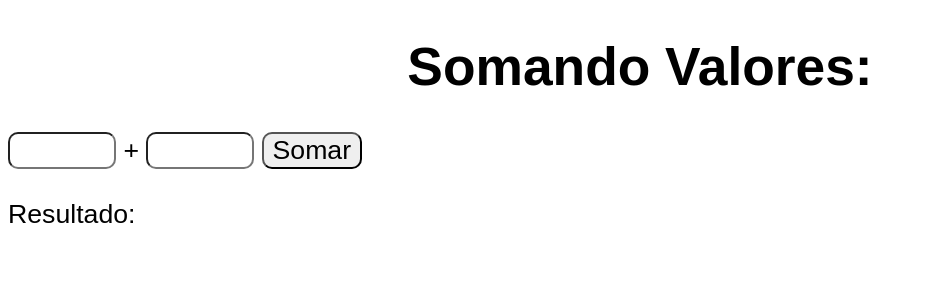
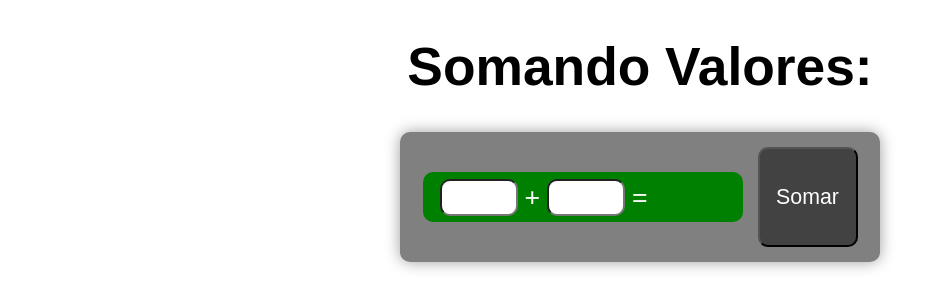
Before and after one commit to brenoapacite/javascript, a plain HTML site: page aula10/ex007.html in a window 1280 px wide. Shown: the whole page, without its empty margins (0-943 px from the left). Drawn offline with Linux system fonts and the light colour scheme.

Commit message:
Melhorei o exercício esteticamente

```diff
--- a/aula10/ex007.html
+++ b/aula10/ex007.html
@@ -16,18 +16,67 @@
             width: 100px;
             border-radius: 10px;
         }
+        div#corpo{
+            display: flex;
+            margin: auto;
+            width: 450px;
+            height: 100px;
+            background-color: gray;
+            padding: 15px;
+            border-radius: 10px;
+            box-shadow: 0px 0px 15px rgba(0, 0, 0, 0.384);
+        }
+        div#cal{
+            display: flex;
+            align-items: center;
+            justify-content: center;
+            padding: 10px;
+            width: 300px;
+            height: 30px;
+            border-radius: 10px;
+
+            margin: auto;
+            background-color: green;
+            color: white;
+        }
+        div#cal > input{
+            width: 70px;
+            text-align: center;
+            margin: 7px;
+        }
         div#res{
-            margin-top: 30px;
+            display: flex;
+            align-items: center;
+            justify-content: center;
+            width: 150px;
+            text-align: center;
+            background-color: green;
+        }
+        #botao{
+            height: 100px;
+            display: flex;
+            align-items: center;
+            justify-content: center;
+            margin: auto;
+            font-size: .8em;
+            background-color: rgb(66, 66, 66);
+            color: white;
         }
     </style>
 </head>
 <body>
     <h1>Somando Valores:</h1>
-    <input type="number" name="n1" id="in1"> +
-    <input type="number" name="n2" id="in2">
-    <input type="button" value="Somar" onclick="somar()">
 
-    <div id="res">Resultado:</div>
+    <div id="corpo">
+        <div id="cal">
+            <input type="number" name="n1" id="in1"> +
+            <input type="number" name="n2" id="in2"> =
+            <div id="res"></div>
+        </div>
+        <input id="botao" type="button" value="Somar" onclick="somar()">
+    </div>
+
+
 
     <script>
         function somar(){
@@ -37,7 +86,7 @@
             var n1 = Number(tn1.value)
             var n2 = Number(tn2.value)
             var s = n1 + n2
-            res.innerHTML = `A soma de entre ${n1} e ${n2} é <strong>${s}</strong>`
+            res.innerHTML = `  <strong> ${s}</strong>`
         }
     </script>
 </body>
```
